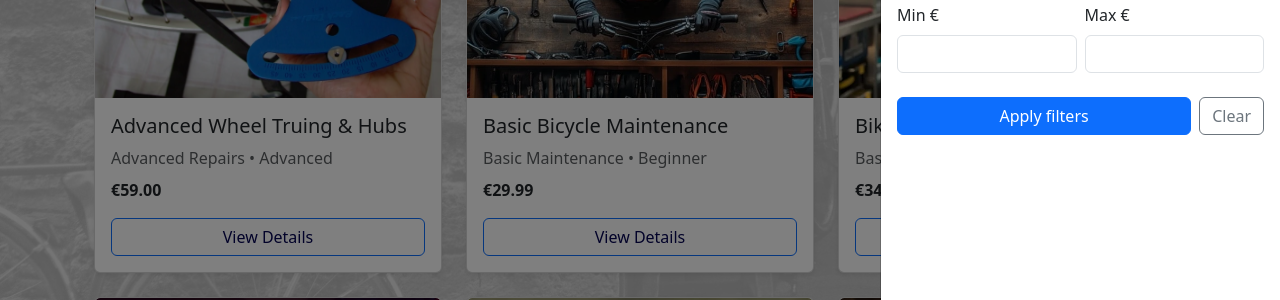
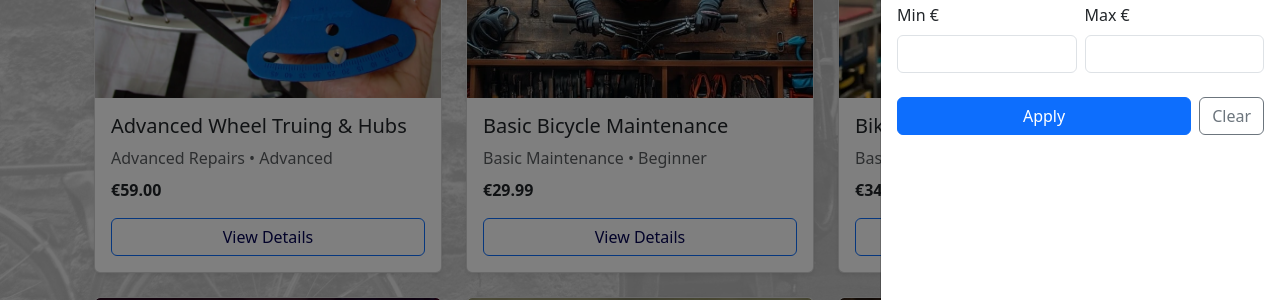
Before and after one commit to JulianaZani/codeinstituteproject5, a Django app: template courses/templates/courses/courses.html in a window 1280 px wide, after a click that opens the changed part. Shown: the part 421-721 px from the top of the page. Run offline with Django 5.2, Linux system fonts and the light colour scheme; the template is opened without the code that fills it: values that come from a table or form of the project are taken from there, others are empty; data comes from the database, SQL or seed files in the repository.

Commit message:
Change filter button name

```diff
--- a/courses/templates/courses/courses.html
+++ b/courses/templates/courses/courses.html
@@ -153,7 +153,7 @@
         </div>
 
         <div class="d-flex gap-2">
-          <button class="btn btn-primary flex-grow-1" type="submit">Apply filters</button>
+          <button class="btn btn-primary flex-grow-1" type="submit">Apply</button>
           <a class="btn btn-outline-secondary" href="{% url 'courses:list' %}">Clear</a>
         </div>
       </form>
```
Also changed, not shown: README.md.
